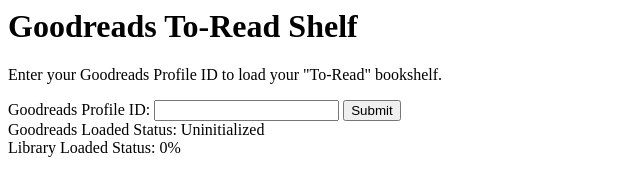
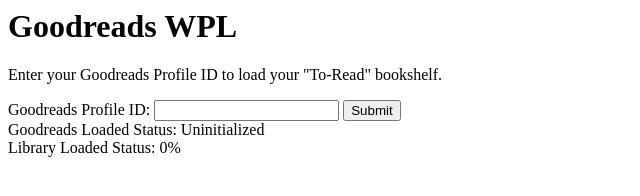
Before and after one commit to OliverCardoza/goodreads-wpl, a plain HTML site: page index.html in a window 1280 px wide. Shown: the whole page, without its empty margins (0-640 px from the left). Drawn offline with nearby package versions, Linux system fonts and the light colour scheme.

Commit message:
Named page title and header consistently.

```diff
--- a/index.html
+++ b/index.html
@@ -1,9 +1,10 @@
 <html>
   <head>
+    <title>Goodreads WPL</title>
     <script type="text/javascript" src="https://cdnjs.cloudflare.com/ajax/libs/mustache.js/3.0.1/mustache.min.js"></script>
   </head>
   <body>
-    <h1>Goodreads To-Read Shelf</h1>
+    <h1>Goodreads WPL</h1>
     <p>
       Enter your Goodreads Profile ID to load your "To-Read" bookshelf.
     </p>
```
